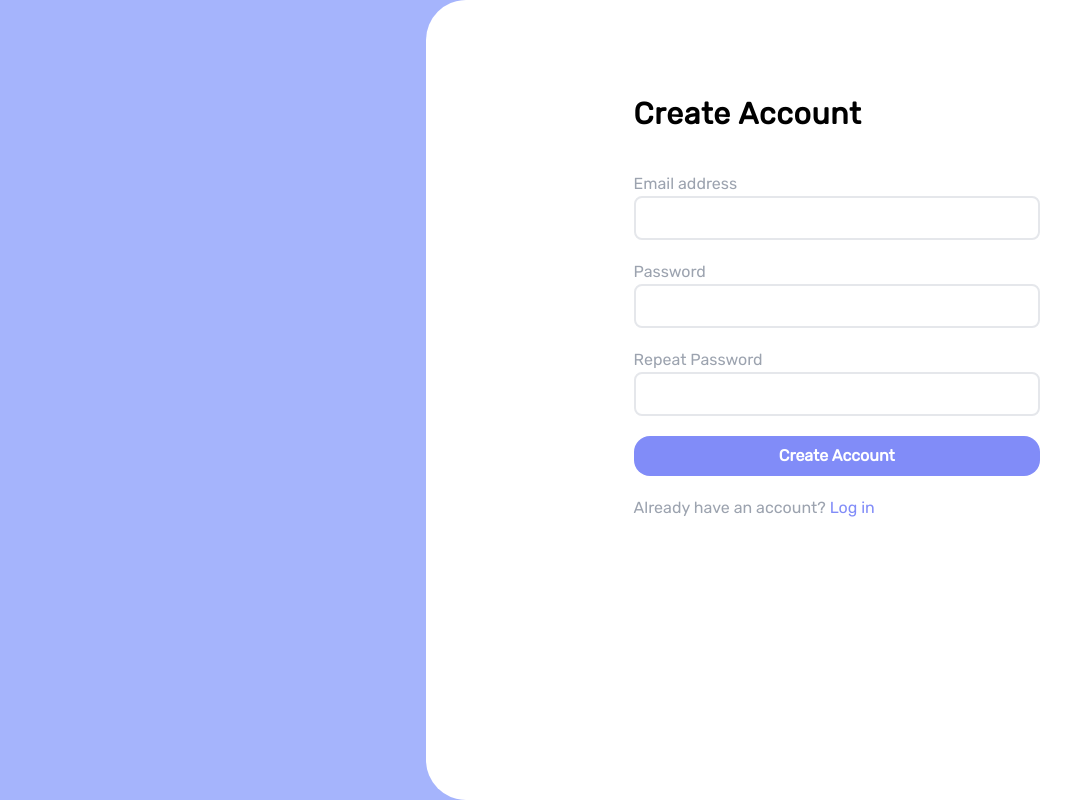
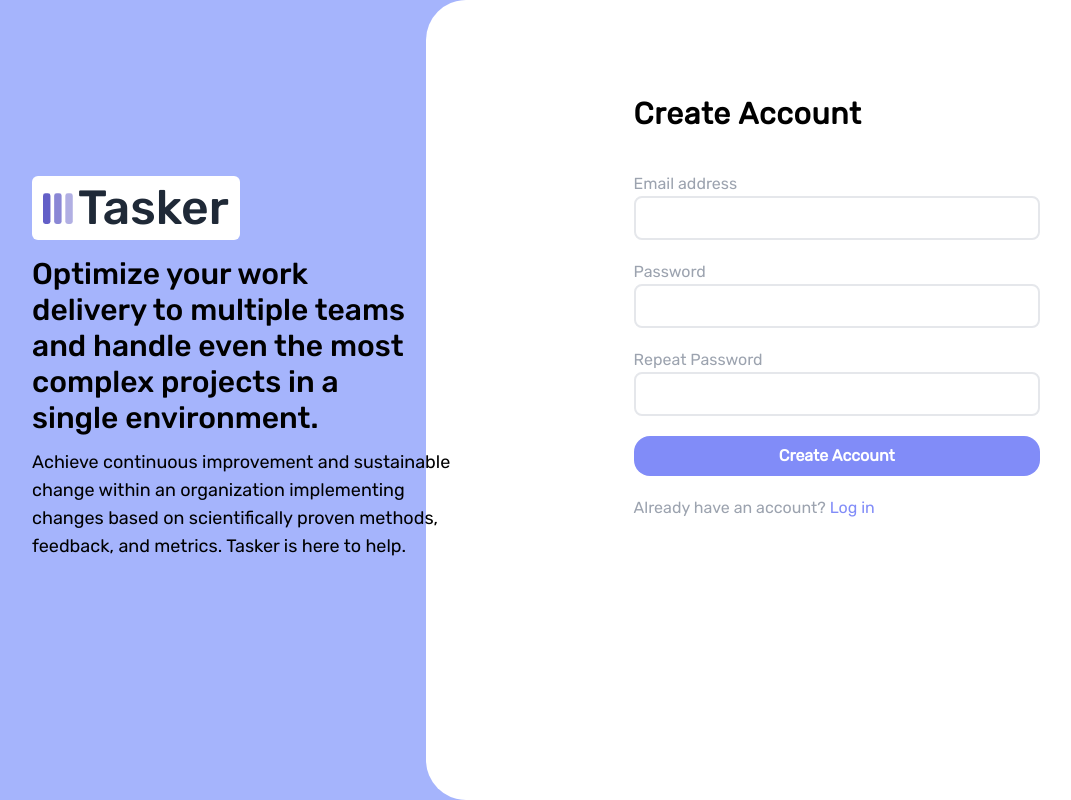
Before and after one commit to nicopressez/codetasker, a React (Vite) app: page /auth in a window 1280 px wide. Shown: the whole page, without its empty margins (48-1119 px from the left). Built offline with nearby package versions, Linux system fonts and the light colour scheme; no server answers.

Commit message:
Populate auth page & add logo

```diff
--- a/src/components/auth/Auth.tsx
+++ b/src/components/auth/Auth.tsx
@@ -1,12 +1,43 @@
 import { useState } from 'react';
 import Signup from './Signup';
 import Login from './Login';
+import logo from '../../assets/logo.svg';
 
 export default function Auth() {
     const [loginPage, setLoginPage] = useState(false);
 
     return (
         <div className=" bg-indigo-300 w-full h-full fixed">
+            <div className="fixed top-44 left-20">
+                <h1
+                    className="bg-white w-52 font-rubikMed text-5xl text-center text-gray-800
+          pt-2 pb-2 rounded-md"
+                >
+                    <img
+                        className="inline h-8 mb-2 mr-1"
+                        src={logo}
+                        alt="Logo"
+                    ></img>
+                    Tasker
+                </h1>
+                <div className="font-rubikMed text-3xl mt-4">
+                    <p>
+                        Optimize your work <br />
+                        delivery to multiple teams <br />
+                        and handle even the most <br />
+                        complex projects in a <br />
+                        single environment.
+                    </p>
+                </div>
+                <div className="font-rubik mt-3 text-lg">
+                    <p>
+                        Achieve continuous improvement and sustainable <br />
+                        change within an organization implementing <br />
+                        changes based on scientifically proven methods, <br />
+                        feedback, and metrics. Tasker is here to help.
+                    </p>
+                </div>
+            </div>
             <div className=" pl-[37%] h-full">
                 {loginPage ? (
                     <Login setLoginPage={setLoginPage} />
```
Also changed, not shown: src/components/auth/Login.tsx (+8 -4 lines), src/assets/logo.svg (added).
